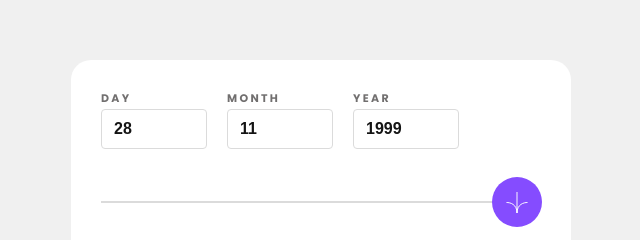
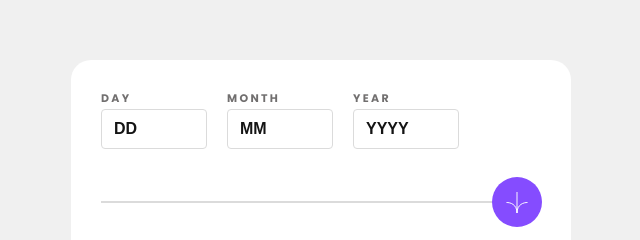
Before and after one commit to leodev9911/age-calculator-app-main, a plain HTML site: page index.html in a window 1280 px wide. Shown: the part 140-380 px from the top of the page, 319-959 px from the left. Drawn offline with Linux system fonts and the light colour scheme.

Commit message:
Update index.html

```diff
--- a/index.html
+++ b/index.html
@@ -17,20 +17,20 @@
       <form action="#">
         <div class="input-div">
           <label for="day" class="input-label">D A Y</label>
-          <input id="day" type="number" name="date" class="input" placeholder="28" required>
+          <input id="day" type="number" name="date" class="input" placeholder="DD" required>
           <p class="invalid-form hide">Must be a valid date</p>
           <p class="error-empty hide">The field is empty</p>
           <p class="invalid hide">Must be a valid day</p>
         </div>
         <div class="input-div">
           <label for="month" class="input-label">M O N T H</label>
-          <input id="month" type="number" name="date" class="input" placeholder="11" required>
+          <input id="month" type="number" name="date" class="input" placeholder="MM" required>
           <p class="error-empty hide">The field is empty</p>
           <p class="invalid hide">Must be a valid month</p>
         </div>
         <div class="input-div">
           <label for="year" class="input-label">Y E A R</label>
-          <input id="year" type="number" name="date" class="input" placeholder="1999" required>
+          <input id="year" type="number" name="date" class="input" placeholder="YYYY" required>
           <p class="error-empty hide">The field is empty</p>
           <p class="invalid hide">Must be in the past</p>
         </div>
```
